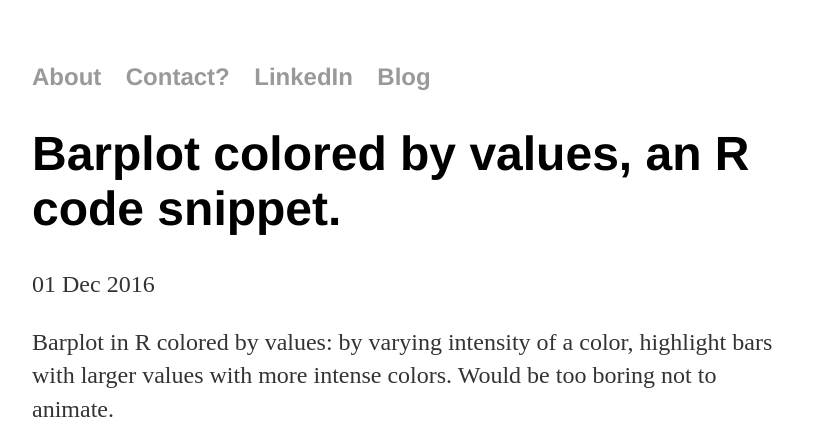
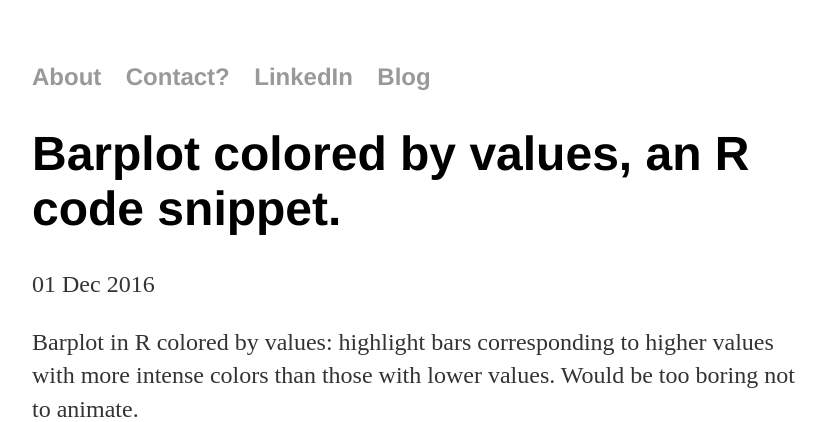
Before and after one commit to elizavetasemenova/elizavetasemenova.github.io, a Jekyll site: the page built from _posts/2016-12-01-R-barplot-colored-by-values.md, in a window 1280 px wide, cut to the strip 0-422 px from the top of the page. Shown: the whole strip, without its empty margins (224-1050 px from the left). Built offline with Jekyll 4.4.1, drawn with Linux system fonts in a browser that asks for light colours; comment, search, counter and statistics services are not loaded.

Commit message:
Update 2016-12-01-R-barplot-colored-by-values.md

```diff
--- a/_posts/2016-12-01-R-barplot-colored-by-values.md
+++ b/_posts/2016-12-01-R-barplot-colored-by-values.md
@@ -5,6 +5,7 @@ date: 2016-12-01
 comments: true
 ---
 
-Barplot in R colored by values: by varying intensity of a color, highlight bars with larger values with more intense colors.
+Barplot in R colored by values: highlight bars corresponding to higher values with more intense colors than those with lower values.
 Would be too boring not to animate.
+
 {% gist 6f0c98313fe78079f272bc03e0fe3d73 %}
```
